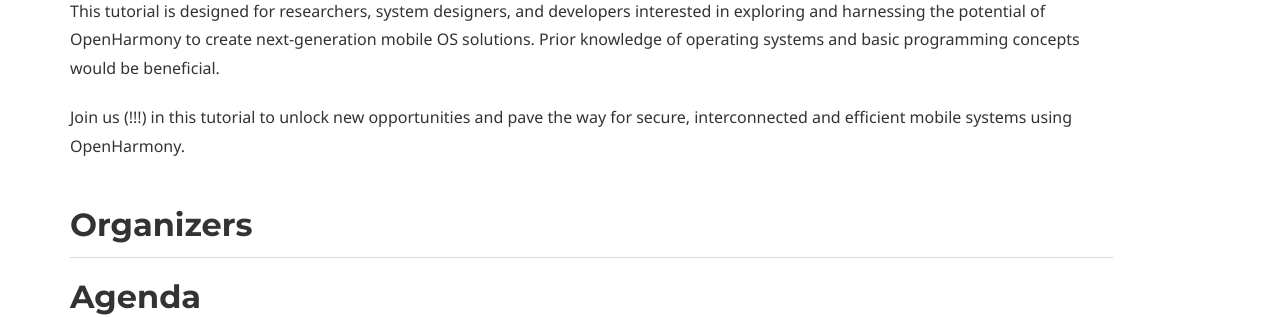
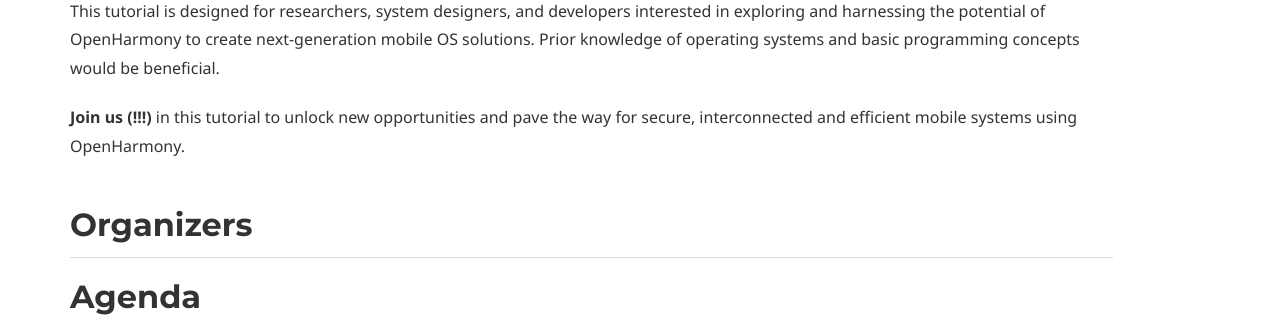
Before and after one commit to openharmony-research/openharmony-research.github.io, a Jekyll site: the page built from tutorial.md, in a window 1280 px wide and 900 px high, scrolled down 1221 px. Shown: the part 154-471 px from the top of the window. Built offline with Jekyll 4.4.1, drawn with Linux system fonts in a browser that asks for light colours; some web fonts are replaced.

```diff
--- a/tutorial.md
+++ b/tutorial.md
@@ -45,7 +45,7 @@ The tutorial will cover the following key topics:
 
 This tutorial is designed for researchers, system designers, and developers interested in exploring and harnessing the potential of OpenHarmony to create next-generation mobile OS solutions. Prior knowledge of operating systems and basic programming concepts would be beneficial.
 
-Join us (!!!) in this tutorial to unlock new opportunities and pave the way for secure, interconnected and efficient mobile systems using OpenHarmony.
+**Join us (!!!)** in this tutorial to unlock new opportunities and pave the way for secure, interconnected and efficient mobile systems using OpenHarmony.
 
 ## Organizers
 
```
